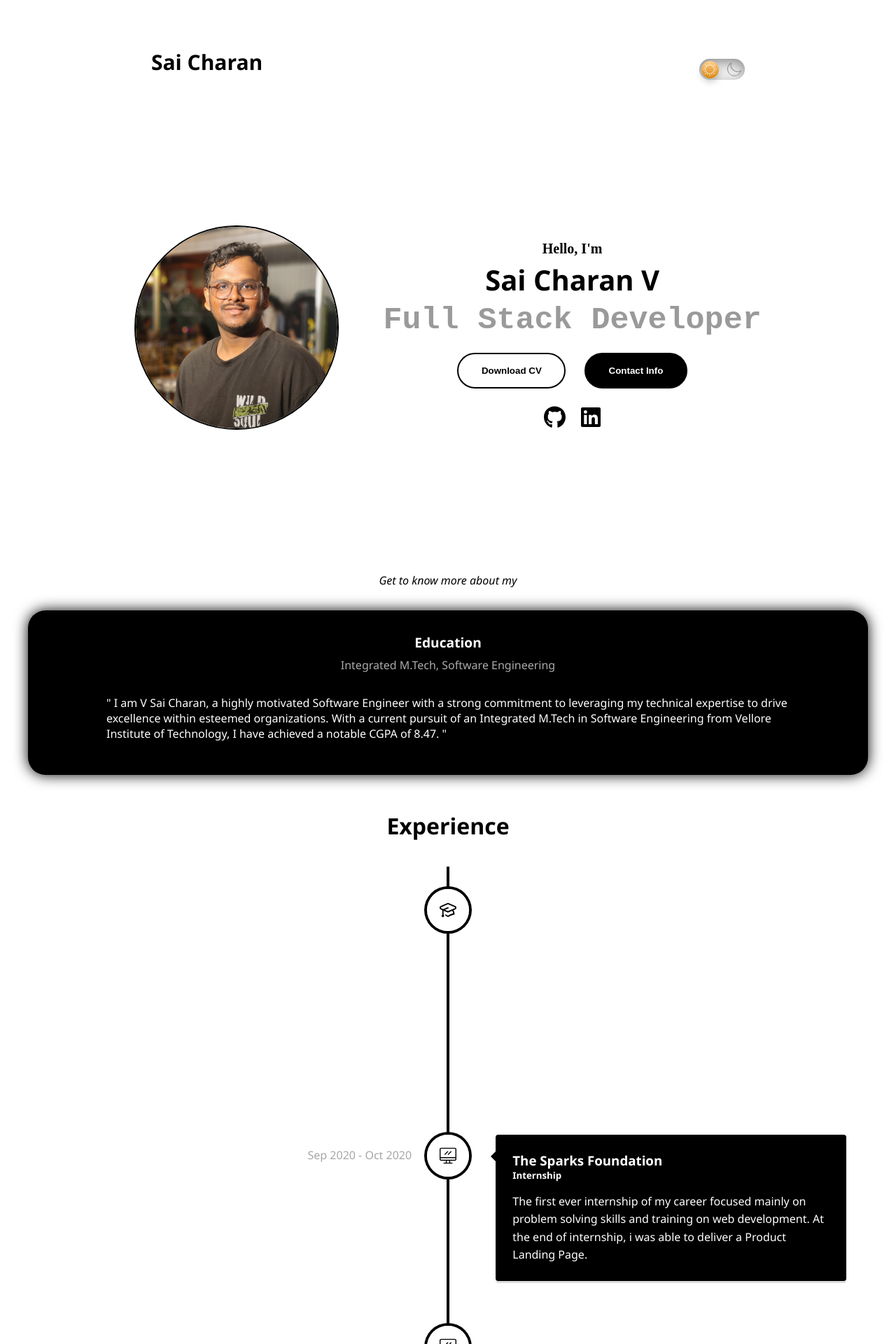
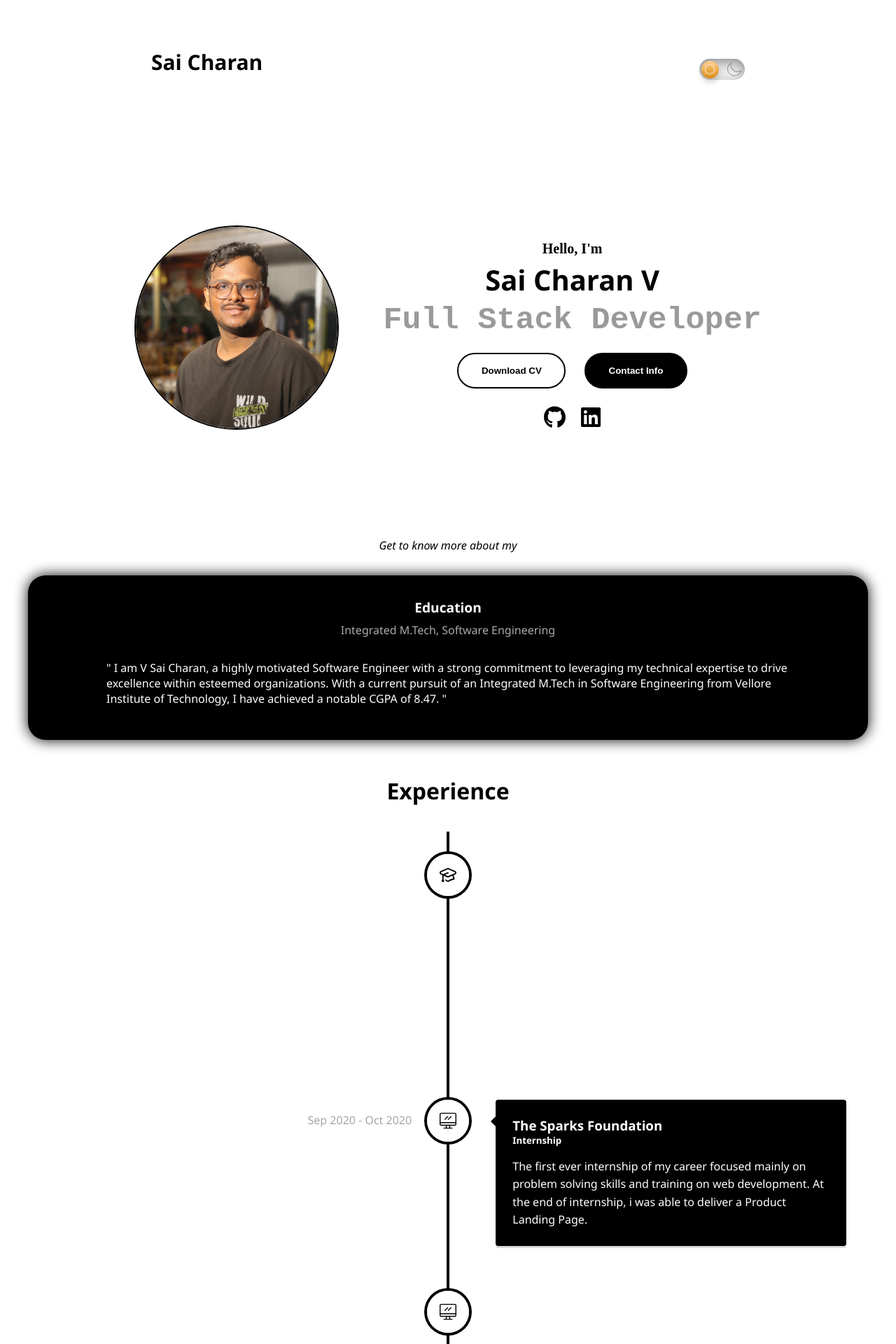
Before and after one commit to charanskc/charanvportfolio, a React (Create React App) app: page / in a window 1280 px wide. Shown: the top 1920 px of the page at 70% size. Built offline with nearby package versions, Linux system fonts and the light colour scheme.

Commit message:
added new resume and changed the css of the about section to know there is more in the portfolio

```diff
--- a/src/Components/Aboutme.css
+++ b/src/Components/Aboutme.css
@@ -1,6 +1,6 @@
 .aboutme__maincontainer{
     height: fit-content;
-    margin: 50px 0 0 0 ;
+    margin: 0;
 }
 
 .aboutme__mainheading{
```
Also changed, not shown: 1 other file (tests, documents, lock files or other folders).
